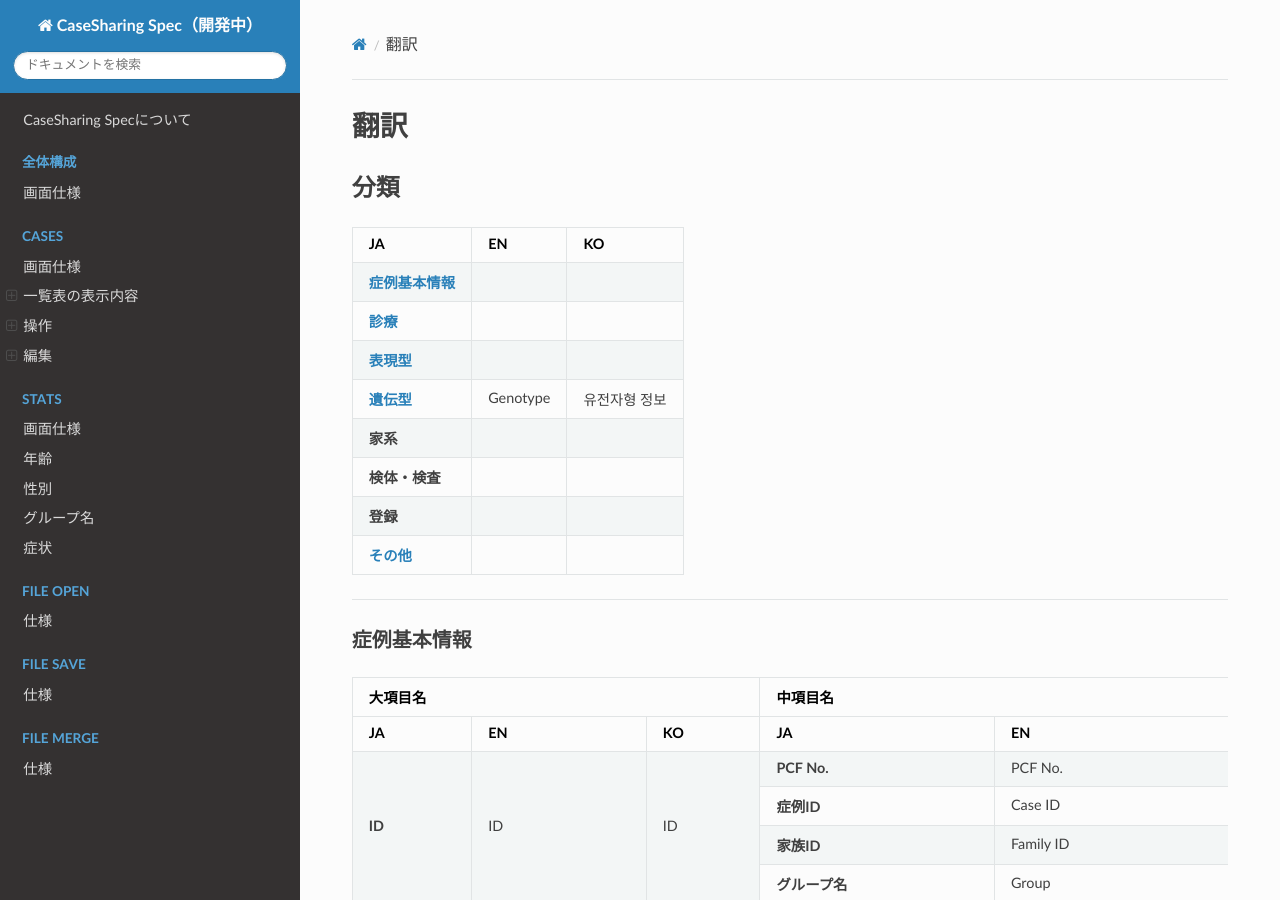
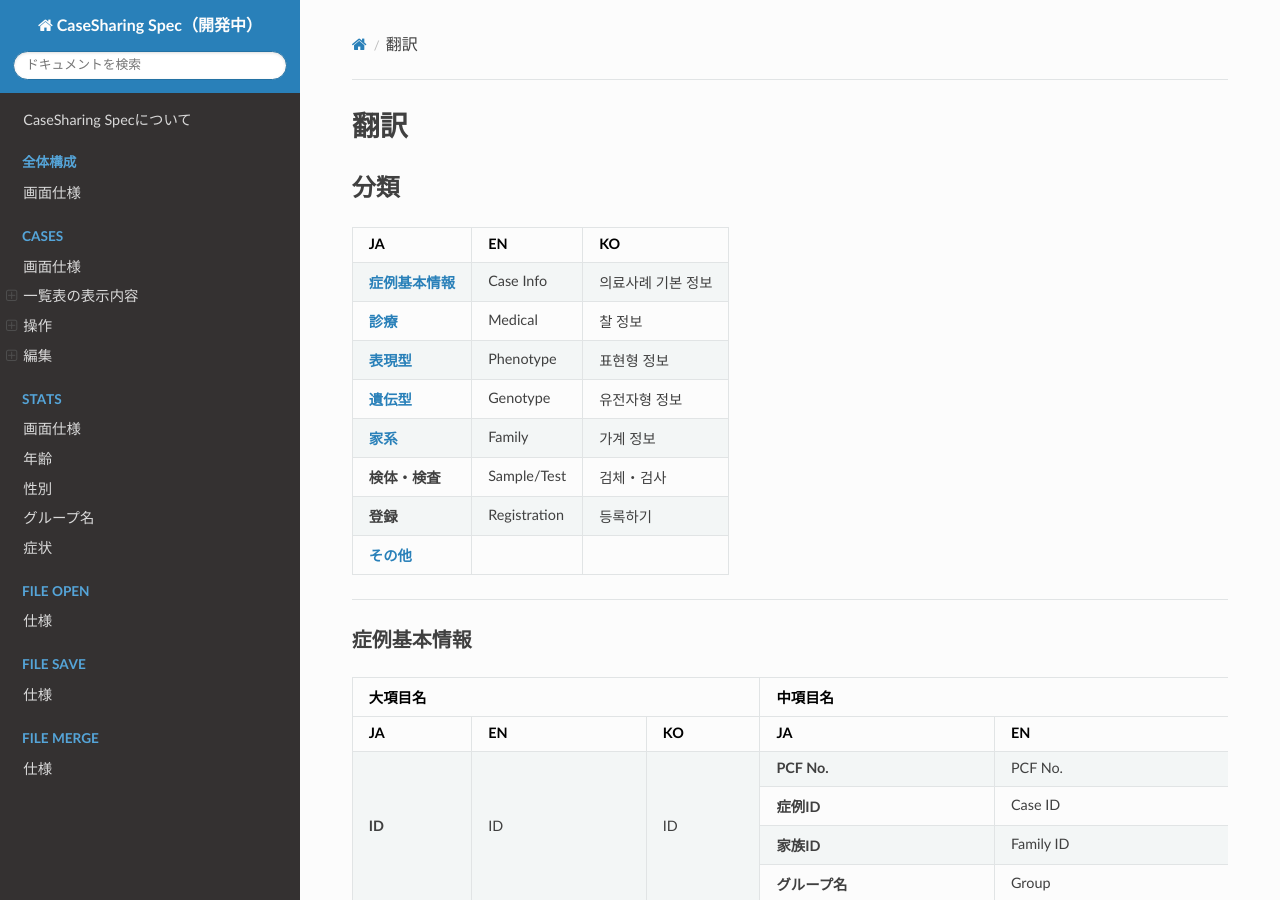
Before and after one commit to PubCaseFinder/pubcasefinder_spec, an MkDocs documentation site: the page built from docs/cases/edit/translate.md, in a window 1280 px wide and 900 px high. Built offline with MkDocs 1.6.1, drawn with Linux system fonts in a browser that asks for light colours; nearby versions of some CDN libraries.

Commit message:
翻訳の分類更新

```diff
--- a/docs/cases/edit/translate.md
+++ b/docs/cases/edit/translate.md
@@ -4,13 +4,13 @@
 
 | JA | EN | KO |
 | ---- | ---- | ---- |
-| **[症例基本情報](#case-basic-information)** |  |  |
-| **[診療](#medical)** |  |  |
-| **[表現型](#phenotype)** |  |  |
+| **[症例基本情報](#case-basic-information)** | Case Info | 의료사례 기본 정보 |
+| **[診療](#medical)** | Medical | 찰 정보 |
+| **[表現型](#phenotype)** | Phenotype | 표현형 정보 |
 | **[遺伝型](#genotype)** | Genotype | 유전자형 정보 |
-| **家系** |  |  |
-| **検体・検査** |  |  |
-| **登録** |  |  |
+| **[家系](#family-info)** | Family | 가계 정보 |
+| **検体・検査** | Sample/Test | 검체・검사 |
+| **登録** | Registration | 등록하기 |
 | **[その他](#other)** |  |  |
 
 ---
```
Also changed, not shown: other parts of docs/cases/edit/translate.md (+2 -0 lines).
